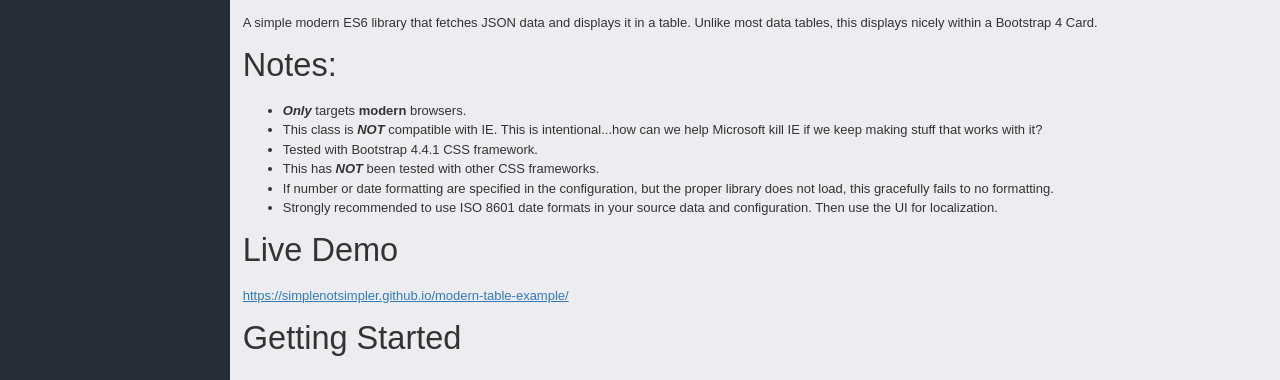
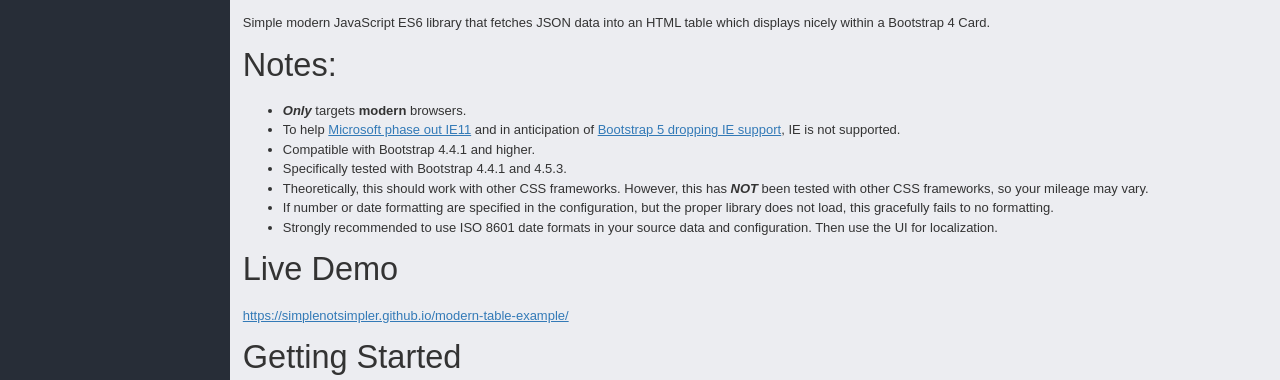
Before and after one commit to simplenotsimpler/modern-table, a plain HTML site: page docs/index.html in a window 1280 px wide. Shown: the part 626-1006 px from the top of the page. Drawn offline with nearby package versions, Linux system fonts and the light colour scheme.

Commit message:
Docs: re-generate JSDocs

```diff
--- a/docs/index.html
+++ b/docs/index.html
@@ -58,13 +58,14 @@
 
     <section>
         <article><h1>ModernTable <a href="https://badge.fury.io/gh/simplenotsimpler%2Fmodern-table"><img src="https://badge.fury.io/gh/simplenotsimpler%2Fmodern-table.svg" alt="GitHub version"></a> <a href="https://opensource.org/licenses/MIT"><img src="https://img.shields.io/badge/License-MIT-brightgreen.svg" alt="License: MIT"></a></h1>
-<p>A simple modern ES6 library that fetches JSON data and displays it in a table. Unlike most data tables, this displays nicely within a Bootstrap 4 Card.</p>
+<p>Simple modern JavaScript ES6 library that fetches JSON data into an HTML table which displays nicely within a Bootstrap 4 Card.</p>
 <h1>Notes:</h1>
 <ul>
 <li><strong><em>Only</em></strong> targets <strong>modern</strong> browsers.</li>
-<li>This class is <em><strong>NOT</strong></em>  compatible with IE. This is intentional...how can we help Microsoft kill IE if we keep making stuff that works with it?</li>
-<li>Tested with Bootstrap 4.4.1 CSS framework.</li>
-<li>This has <strong><em>NOT</em></strong> been tested with other CSS frameworks.</li>
+<li>To help <a href="https://techcommunity.microsoft.com/t5/microsoft-365-blog/microsoft-365-apps-say-farewell-to-internet-explorer-11-and/ba-p/1591666">Microsoft phase out IE11</a> and in anticipation of <a href="https://blog.getbootstrap.com/2020/06/16/bootstrap-5-alpha/">Bootstrap 5 dropping IE support</a>, IE is not supported.</li>
+<li>Compatible with Bootstrap 4.4.1 and higher.</li>
+<li>Specifically tested with Bootstrap 4.4.1 and 4.5.3.</li>
+<li>Theoretically, this should work with other CSS frameworks. However, this has <strong><em>NOT</em></strong> been tested with other CSS frameworks, so your mileage may vary.</li>
 <li>If number or date formatting are specified in the configuration, but the proper library does not load, this gracefully fails to no formatting.</li>
 <li>Strongly recommended to use ISO 8601 date formats in your source data and configuration. Then use the UI for localization.</li>
 </ul>
@@ -152,7 +153,7 @@ const sampleTable = new ModernTable(
 </ul>
 <p>For details on specific classes see <a href="/src/modern-table.css">modern-table.css</a>.</p>
 <h1>License</h1>
-<p>ModernTable is <a href="./LICENSE">MIT licensed</a>.</p></article>
+<p>This project is <a href="./LICENSE">MIT licensed</a>.</p></article>
     </section>
 
 
@@ -165,7 +166,7 @@ const sampleTable = new ModernTable(
 
 <!--
 <footer class="footer-container text-center pt-5">
-    Documentation generated by <a href="https://github.com/jsdoc/jsdoc">JSDoc 3.6.3</a> on Mon Jun 15 2020 21:17:39 GMT-0400 (Eastern Daylight Time)
+    Documentation generated by <a href="https://github.com/jsdoc/jsdoc">JSDoc 3.6.6</a> on Tue Nov 10 2020 08:03:21 GMT-0500 (Eastern Standard Time)
 </footer>
 -->
 
```
Also changed, not shown: docs/HTTPError.html (+1 -1 lines), docs/JSONSyntaxError.html (+1 -1 lines), docs/ModernTable.html (+1 -1 lines), docs/TableErrorHandler.html (+2 -2 lines), docs/modern-table.js.html (+1 -1 lines).
